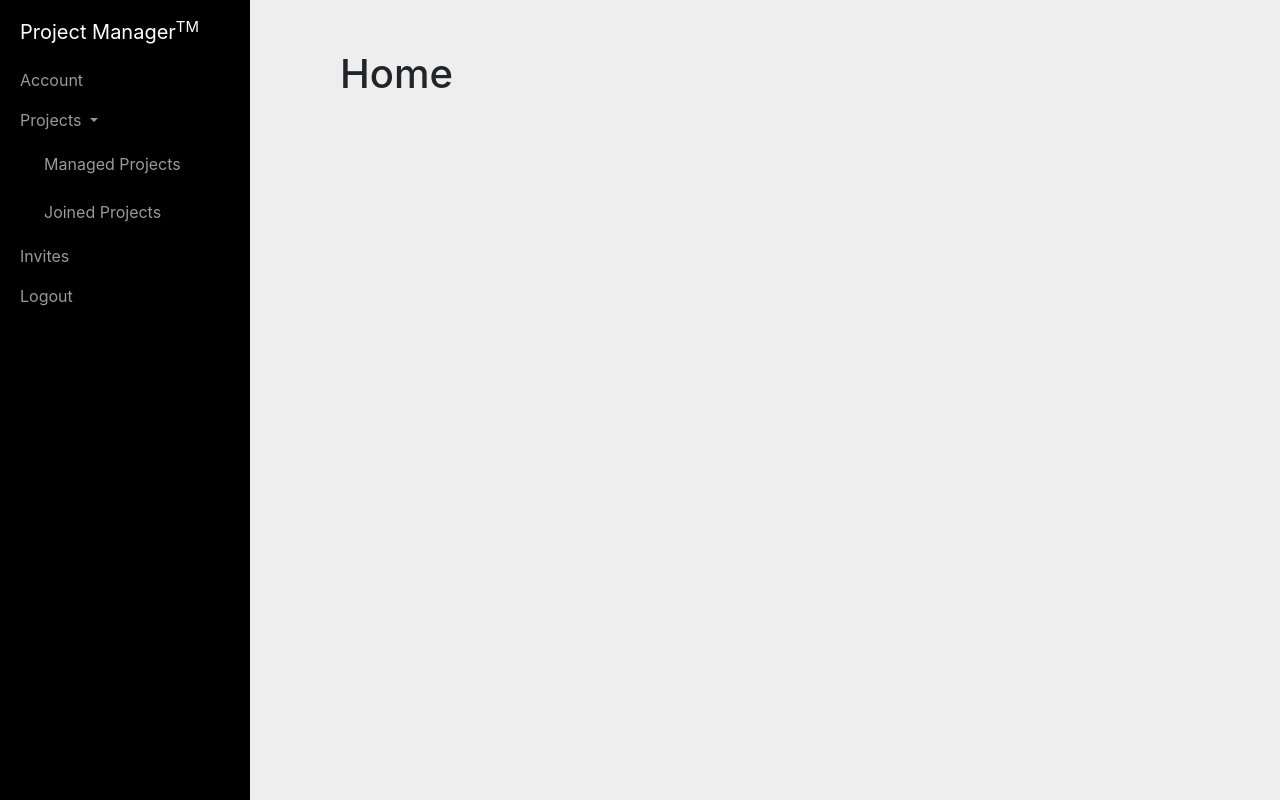
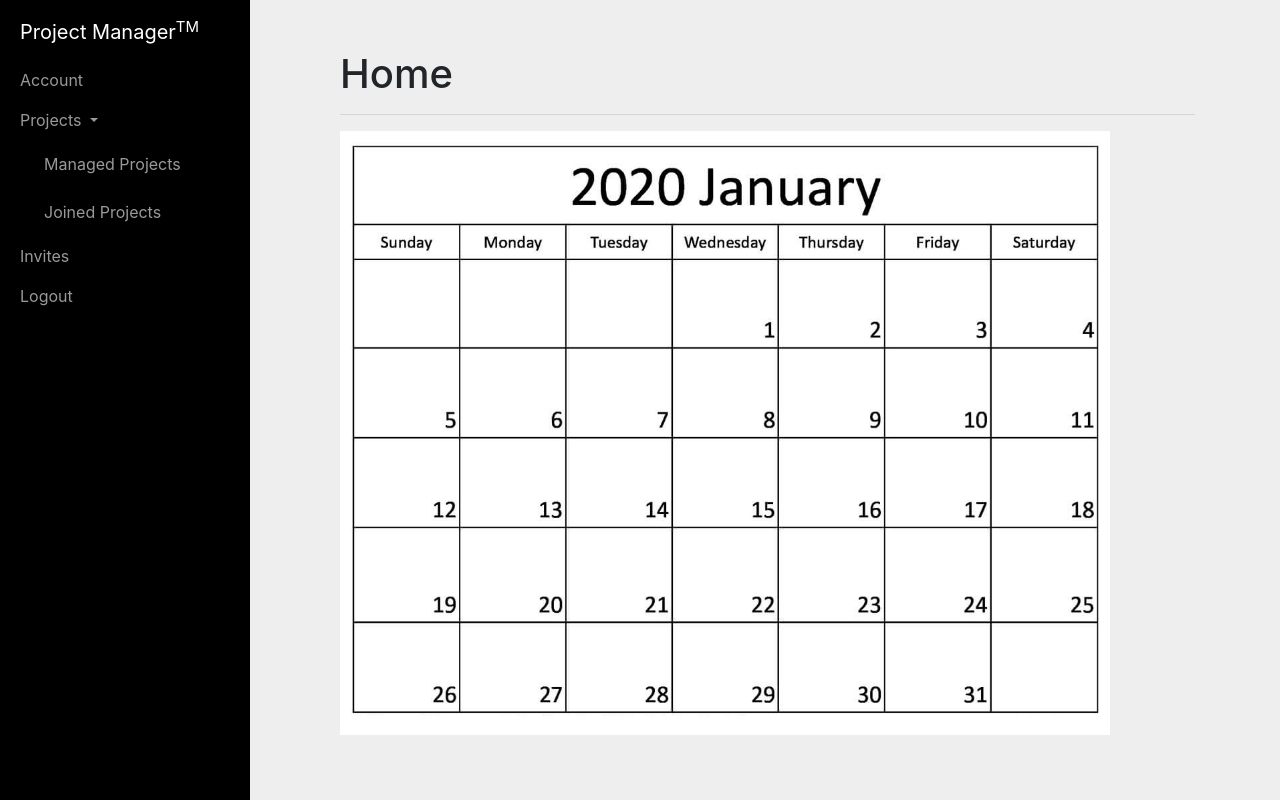
Before and after one commit to yevagorbachev/Project_2_MKS21QJI, a Flask app: page /home in a window 1280 px wide. Run offline with Flask 2, Linux system fonts and the light colour scheme; a user stored in the database is signed in; some libraries are stand-ins or nearby versions.

Commit message:
added calendar to home

```diff
--- a/templates/home.html
+++ b/templates/home.html
@@ -22,6 +22,8 @@
       {% endif %}
   {% endwith %}
   <h1>Home</h1>
+  <hr>
+  <img src="/static/calendar.jpg" alt="Calendar" width="90%" height="90%" class="center">
     <!--
     <div class="container p-2 my-4 ml-2 border">
       <a class="proj font-weight-bold" href="#!!!!!!!">Project EXAMPLE - Delete Later</a>
```
Also changed, not shown: static/calendar.jpg (added).
